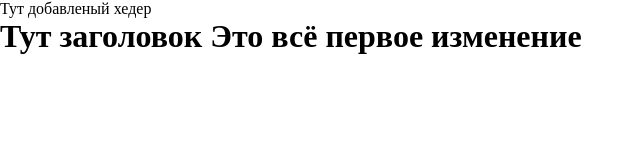
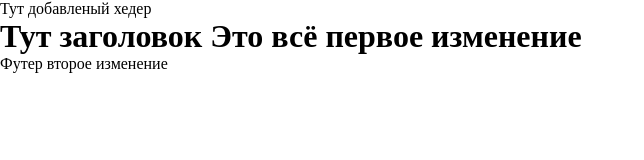
Before and after one commit to Alex-Yaroshko/home-work-4, a plain HTML site: page index.html in a window 1280 px wide. Shown: the whole page, without its empty margins (0-644 px from the left). Drawn offline with Linux system fonts and the light colour scheme.

Commit message:
feat: add footer

```diff
--- a/index.html
+++ b/index.html
@@ -13,6 +13,7 @@
     <header>Тут добавленый хедер
         <h1> Тут заголовок Это всё первое изменение</h1>
     </header>
+    <footer> Футер второе изменение</footer>
 
 </body>
 </html>
```
